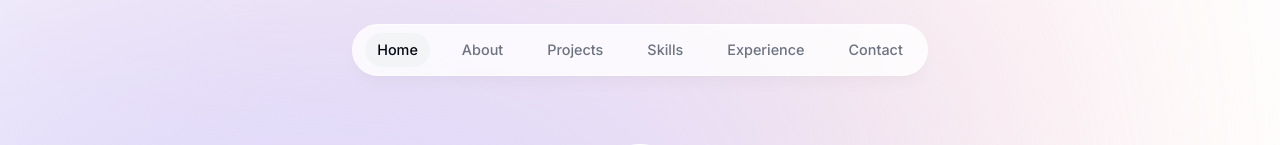
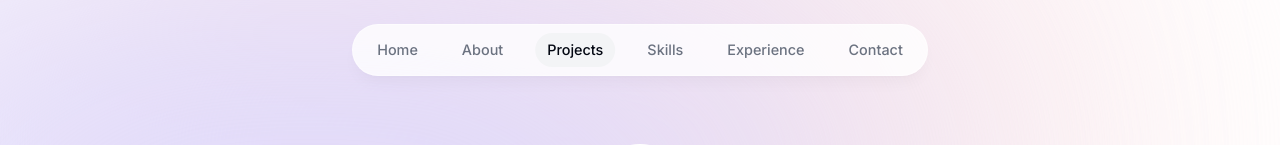
Before and after one commit to vasudeogaichor/portfolio, a Next.js app: page / in a window 1280 px wide. Shown: the top 145 px of the page. Built offline with nearby package versions, Linux system fonts and the light colour scheme.

Commit message:
update header animation on scroll

```diff
--- a/app/layout.tsx
+++ b/app/layout.tsx
@@ -1,6 +1,7 @@
 import './globals.css'
 import { Inter } from 'next/font/google'
 import Header from '@/components/header'
+import ActiveSectionContextProvider from '@/context/active-section-context'
 const inter = Inter({ subsets: ['latin'] })
 
 export const metadata = {
@@ -18,8 +19,10 @@
       <body className={`${inter.className} bg-grey-50 text-grey-950 relative h-[5000px] pt-28 sm:pt-36`}>
         <div className='bg-[#fbe2e3] -z-10 absolute top-[-6rem] right-[11rem] h-[31.25rem] w-[31.25rem] rounded-full blur-[10rem] sm:w-[68.75rem]'></div>
         <div className='bg-[#dbd7fd] -z-10 absolute top-[-1rem] left-[-35rem] h-[31.25rem] w-[50rem] rounded-full blur-[10rem] sm:w-[68.75rem] md:left-[-33rem] lg:left-[-28rem] xl:left-[-15rem] 2xl:left-[-5rem]'></div>
+        <ActiveSectionContextProvider>
         <Header />
         {children}
+        </ActiveSectionContextProvider>
       </body>
     </html>
   )
--- a/components/about.tsx
+++ b/components/about.tsx
@@ -1,12 +1,24 @@
 "use client";
 
-import React from 'react'
+import React, { useEffect } from 'react'
 import SectionHeading from './section-heading'
 import { motion } from 'framer-motion';
+import { useInView } from 'react-intersection-observer';
+import { useActiveSectionContext } from '@/context/active-section-context';
 
 export default function About() {
+    const { ref, inView } = useInView({ threshold: 0.75});
+    const { setActiveSection } = useActiveSectionContext();
+
+    useEffect(() => {
+        if (inView) {
+            setActiveSection("About")
+        }
+    }, [inView, setActiveSection])
+
     return (
         <motion.section className='mb-28 max-w-[45rem] text-center leading-8 sm:mb-40 scroll-mt-28'
+            ref={ref}
             id="about"
             initial={{ opacity: 0, y: 100 }}
             animate={{ opacity: 1, y: 0 }}
--- a/components/header.tsx
+++ b/components/header.tsx
@@ -1,13 +1,14 @@
 'use client';
 
-import React, { useState } from 'react'
+import React from 'react'
 import { motion } from 'framer-motion';
 import clsx from 'clsx';
 import { links } from '@/lib/data';
 import Link from 'next/link';
+import { useActiveSectionContext } from '@/context/active-section-context';
 
 export default function Header() {
-    const [activeSection, setActiveSection] = useState("Home");
+    const {activeSection, setActiveSection} = useActiveSectionContext();
 
     return (
         <header className='z-[999] relative'>
--- a/components/intro.tsx
+++ b/components/intro.tsx
@@ -1,16 +1,27 @@
 "use client";
 
-import React from 'react'
+import React, { useEffect } from 'react'
 import Image from 'next/image'
 import { motion } from 'framer-motion';
 import Link from 'next/link';
 import {BsArrowRight, BsLinkedin} from 'react-icons/bs'
 import {HiDownload} from 'react-icons/hi'
 import { FaGithubSquare } from 'react-icons/fa';
+import { useInView } from 'react-intersection-observer';
+import { useActiveSectionContext } from '@/context/active-section-context';
 
 export default function Intro() {
+    const { ref, inView } = useInView({ threshold: 0.75});
+    const { setActiveSection } = useActiveSectionContext();
+
+    useEffect(() => {
+        if (inView) {
+            setActiveSection("Home")
+        }
+    }, [inView, setActiveSection])
+
     return (
-        <section className='mb-28 max-w-[50rem] text-center sm:mb-0 scroll-mt-[28rem]' id='home'>
+        <section ref={ref} className='mb-28 max-w-[50rem] text-center sm:mb-0 scroll-mt-[28rem]' id='home'>
             <div className='flex items-center justify-center'>
                 <div className='relative'>
                     <motion.div
--- a/components/projects.tsx
+++ b/components/projects.tsx
@@ -1,11 +1,24 @@
-import React from 'react'
+"use client";
+
+import React, { useEffect } from 'react'
 import SectionHeading from './section-heading'
 import { projectsData } from '@/lib/data'
 import Project from './project'
+import { useInView } from 'react-intersection-observer';
+import { useActiveSectionContext } from '@/context/active-section-context';
 
 export default function Projects() {
+    const { ref, inView } = useInView({ threshold: 0.5});
+    const { setActiveSection } = useActiveSectionContext();
+
+    useEffect(() => {
+        if (inView) {
+            setActiveSection("Projects")
+        }
+    }, [inView, setActiveSection])
+
     return (
-        <section className='scroll-mt-28' id='projects'>
+        <section ref={ref} className='scroll-mt-28' id='projects'>
             <SectionHeading>My Projects</SectionHeading>
             <div>
                 {
--- /dev/null
+++ b/context/active-section-context.tsx
@@ -0,0 +1,37 @@
+"use client";
+
+import React, { useState, createContext, useContext } from 'react'
+import { links } from '@/lib/data';
+
+type SectionName = typeof links[number]["name"]
+type ActiveSectionContextProps = {
+    children: React.ReactNode
+}
+type ActiveSectionContextType = {
+    activeSection: SectionName,
+    setActiveSection: React.Dispatch<React.SetStateAction<SectionName>>
+}
+
+export const ActiveSectionContext = createContext<ActiveSectionContextType | null>(null);
+
+export default function ActiveSectionContextProvider({ children }: ActiveSectionContextProps) {
+    const [activeSection, setActiveSection] = useState<SectionName>("Home");
+
+    return (<ActiveSectionContext.Provider
+        value={{
+            activeSection,
+            setActiveSection
+        }}
+    >{children}</ActiveSectionContext.Provider>)
+}
+
+
+export function useActiveSectionContext() {
+    const context = useContext(ActiveSectionContext)
+
+    if (context === null) {
+        throw new Error("useActiveSectionContext must be used within an ActiveSectionContextProvider")
+    }
+
+    return context;
+}
--- a/package.json
+++ b/package.json
@@ -22,6 +22,7 @@
     "react": "18.2.0",
     "react-dom": "18.2.0",
     "react-icons": "^4.12.0",
+    "react-intersection-observer": "^9.5.3",
     "tailwindcss": "3.4.0",
     "typescript": "5.3.3"
   }
```
